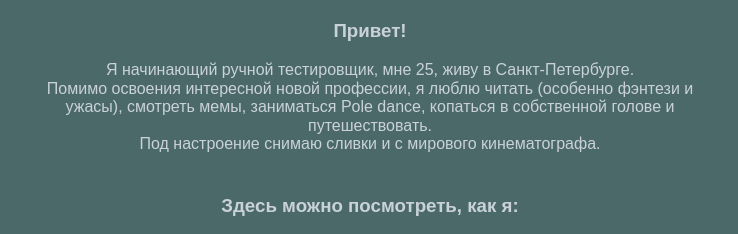
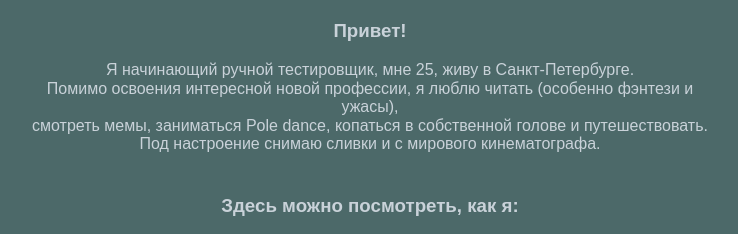
Before and after one commit to Adele-Gataullina-QA/Adele-Gataullina-QA.github.io, a plain HTML site: page index.html in a window 1280 px wide. Shown: the part 489-723 px from the top of the page, without its empty margins (270-1008 px from the left). Drawn offline with Linux system fonts and the light colour scheme.

Commit message:
Update index.html

```diff
--- a/index.html
+++ b/index.html
@@ -19,7 +19,8 @@
       <section class="text">
         <h3 class="text__header">Привет!</h3>
         <p class="text__text">Я начинающий ручной тестировщик, мне 25, живу в Санкт-Петербурге.</p>
-        <p class="text__text">Помимо освоения интересной новой профессии, я люблю читать (особенно фэнтези и ужасы), смотреть мемы, заниматься Pole dance, копаться в собственной голове и путешествовать.</p>
+        <p class="text__text">Помимо освоения интересной новой профессии, я люблю читать (особенно фэнтези и ужасы),</p>
+        <p class="text__text">смотреть мемы, заниматься Pole dance, копаться в собственной голове и путешествовать.</p>
         <p class="text__text">Под настроение снимаю сливки и с мирового кинематографа.</p>
       </section>
       <section class="links">
```
